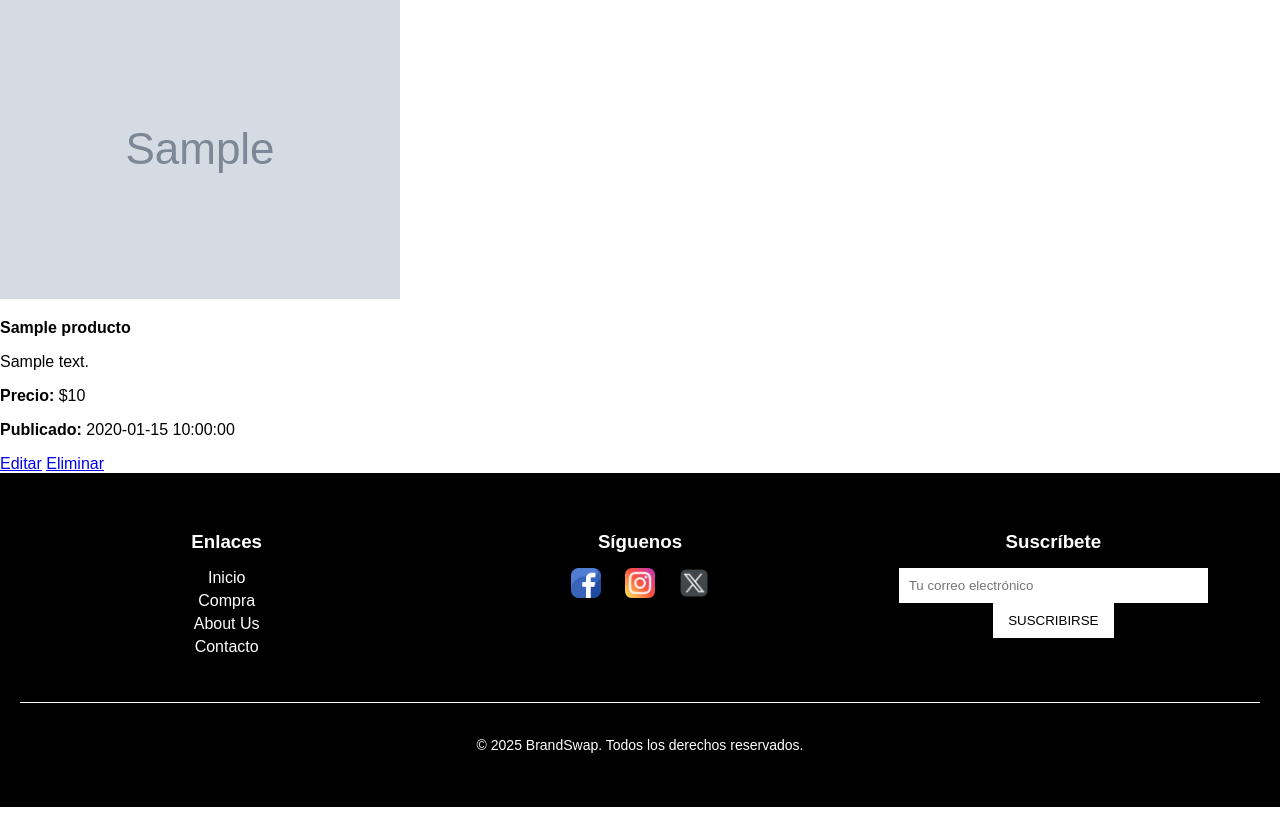
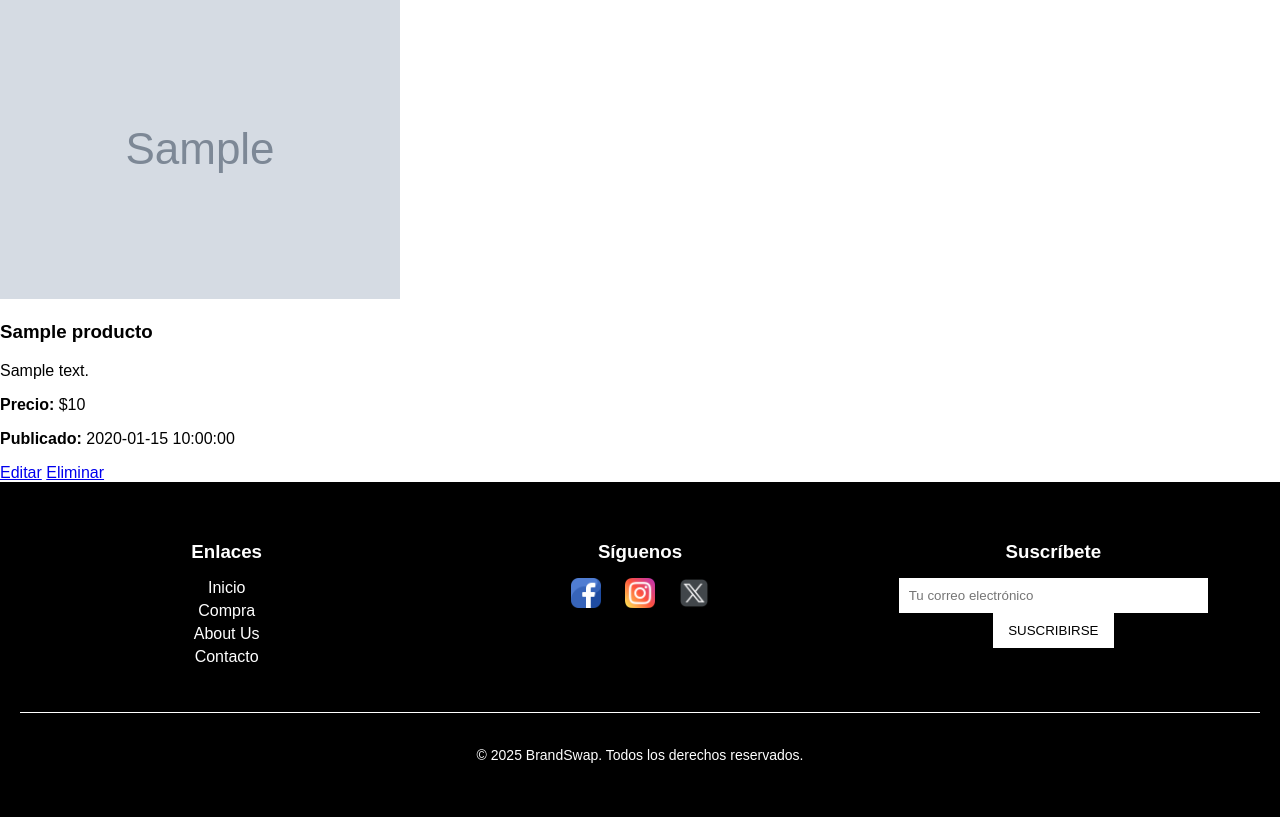
Before and after one commit to hugobsm/Aplicaciones-Web, a PHP site: page /profile.php in a window 1280 px wide. Shown: the part 435-1252 px from the top of the page. Run offline with PHP 8.4, Linux system fonts and the light colour scheme; the visitor is signed in with stand-in values (Sample User, id 1); tables that the repository leaves empty or names only in its code hold one stand-in row (values such as "Sample post"); grey boxes marked "Sample" are stand-in pictures.

Commit message:
cambios profile

```diff
--- a/Practica3/profile.php
+++ b/Practica3/profile.php
@@ -7,32 +7,37 @@ $tituloPagina = "Mi Perfil";
 $contenidoPrincipal = <<<EOS
     <div class="perfil-container">
         <h1>Mi Perfil</h1>
+
         <div class="perfil-info">
             <img class="perfil-foto" src="{$foto_perfil}" alt="Foto de perfil">
-            <p><strong>Nombre:</strong> {$nombre}</p>
-            <p><strong>Email:</strong> {$email}</p>
+            <div class="perfil-datos">
+                <p><strong>Nombre:</strong> {$nombre}</p>
+                <p><strong>Email:</strong> {$email}</p>
+            </div>
         </div>
 
         <h2>Mis Productos</h2>
         <div class="productos-container">
 EOS;
 
+// Si no hay productos, muestra un mensaje
 if ($mensaje) {
     $contenidoPrincipal .= "<p class='no-products'>{$mensaje}</p>";
 } else {
+    // Mostrar productos en tarjetas
     foreach ($productos as $producto) {
         $contenidoPrincipal .= <<<HTML
-            <div class="product">
-                <img src="uploads/{$producto['imagen']}" alt="Imagen del producto">
-                <div class="product-info">
-                    <p class="product-name"><strong>{$producto['nombre_producto']}</strong></p>
+            <div class="product-card">
+                <img class="product-image" src="uploads/{$producto['imagen']}" alt="Imagen del producto">
+                <div class="product-details">
+                    <h3 class="product-name">{$producto['nombre_producto']}</h3>
                     <p class="product-description">{$producto['descripcion']}</p>
                     <p class="product-price"><strong>Precio:</strong> \${$producto['precio']}</p>
                     <p class="product-date"><strong>Publicado:</strong> {$producto['fecha_publicacion']}</p>
                 </div>
-                <div class="buttons">
-                    <a href="editarproducto.php?id={$producto['id_producto']}" class="button">Editar</a>
-                    <a href="eliminarproducto.php?id={$producto['id_producto']}" class="button">Eliminar</a>
+                <div class="product-buttons">
+                    <a href="editarproducto.php?id={$producto['id_producto']}" class="button edit-button">Editar</a>
+                    <a href="eliminarproducto.php?id={$producto['id_producto']}" class="button delete-button">Eliminar</a>
                 </div>
             </div>
 HTML;
```
